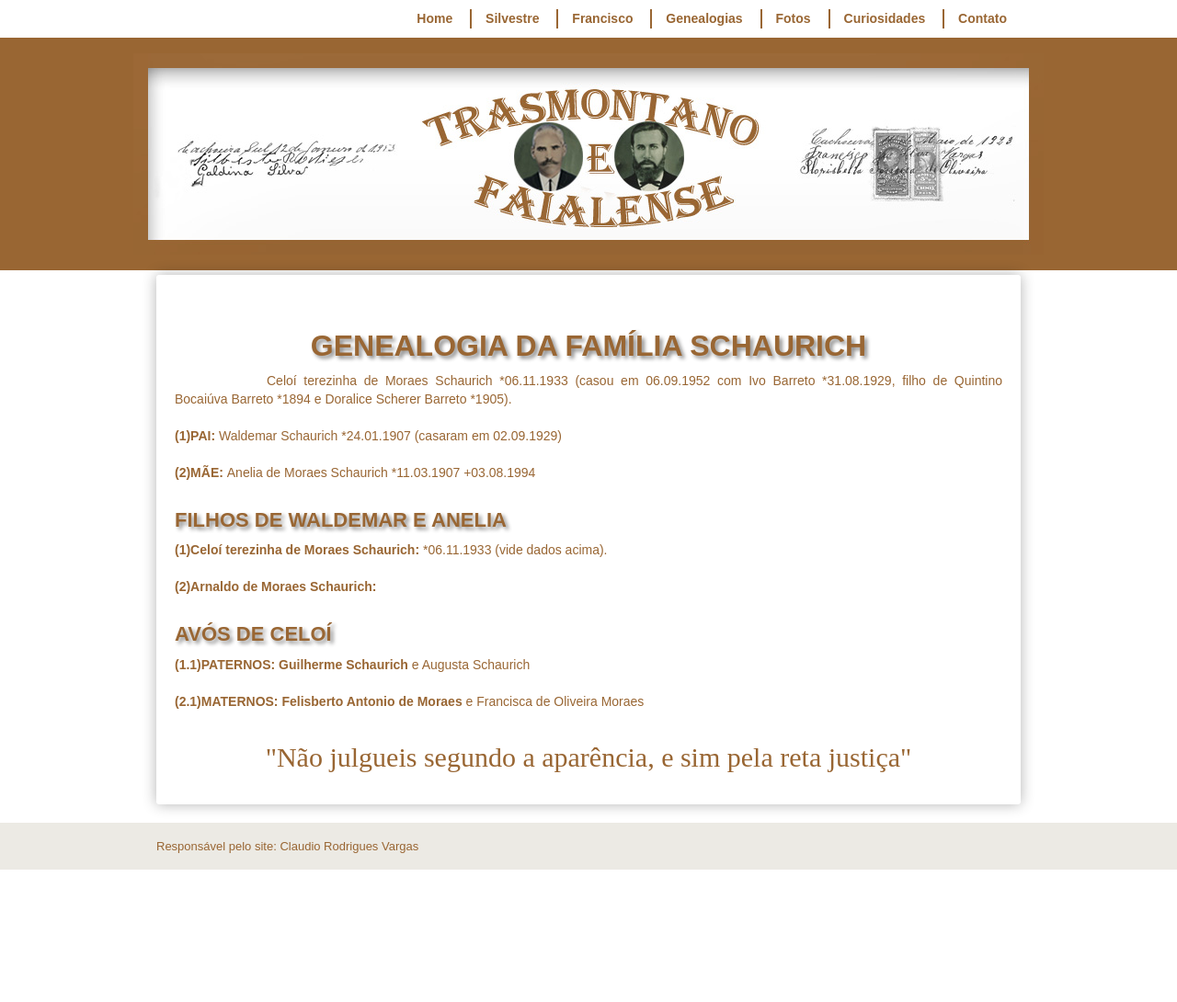
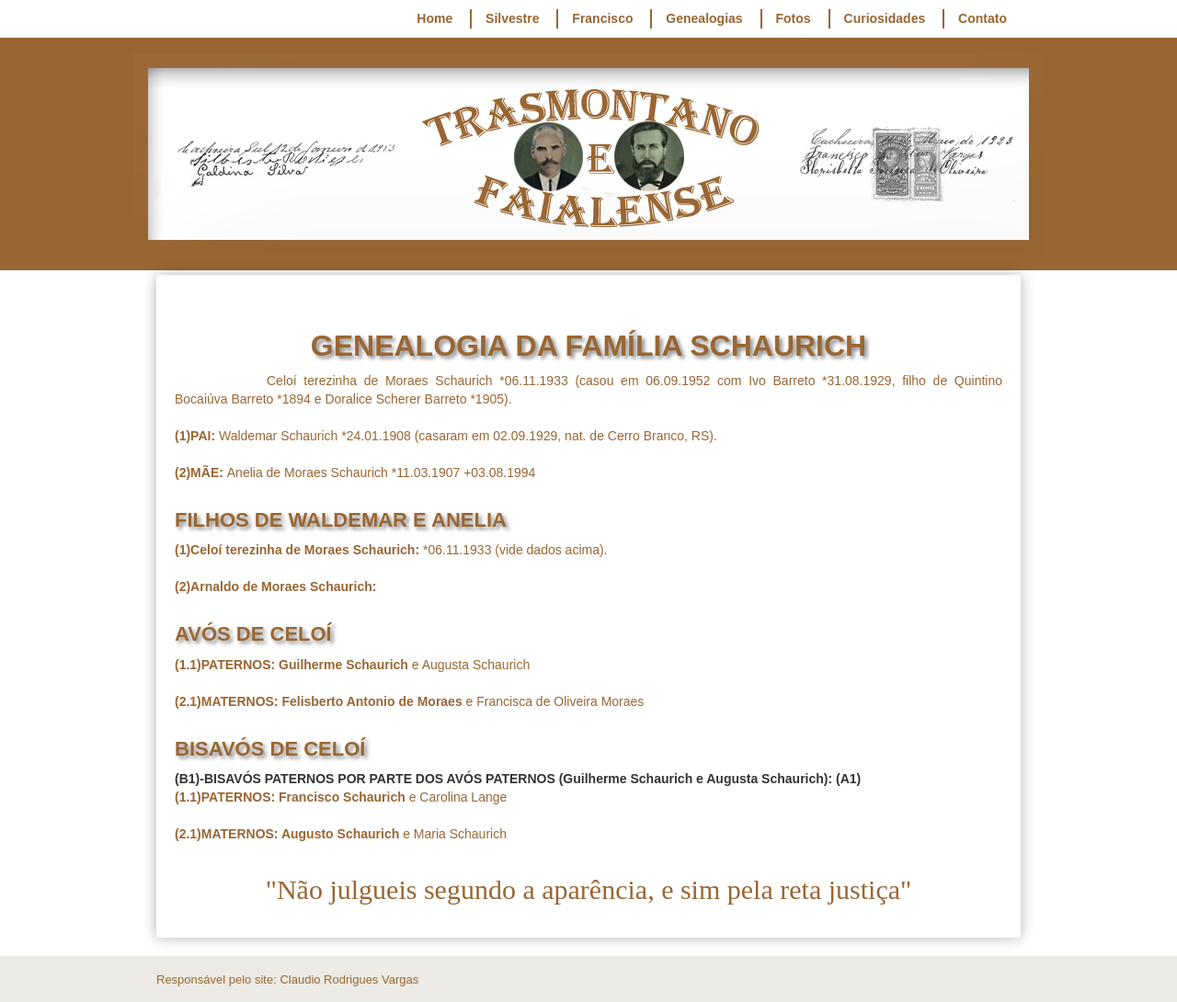
Before and after one commit to claudiovargas1955/claudiovargas1955.github.io, a Jekyll site: the page built from _pages/familia-schaurich.html, in a window 1280 px wide. Shown: the whole page at 92% size. Built offline with Jekyll 4.4.1, drawn with Linux system fonts in a browser that asks for light colours; some web fonts are replaced; before the commit the page ends 946 px from its top, so only the background shows below that.

Commit message:
Update familia-schaurich.html

```diff
--- a/_pages/familia-schaurich.html
+++ b/_pages/familia-schaurich.html
@@ -99,7 +99,7 @@ details[open] summary {color:#996633;
 <b><p style="text-indent:100px";/>Celoí terezinha de Moraes Schaurich *06.11.1933 (casou em 06.09.1952 com Ivo Barreto *31.08.1929,
 filho de Quintino Bocaiúva Barreto *1894 e Doralice Scherer Barreto *1905). <br><br>
 
-<b>(1)PAI: </b>Waldemar Schaurich *24.01.1907 (casaram em 02.09.1929)<br><br>
+<b>(1)PAI: </b>Waldemar Schaurich *24.01.1908 (casaram em 02.09.1929, nat. de Cerro Branco, RS).<br><br>
 
 <b>(2)MÃE: </b>Anelia de Moraes Schaurich *11.03.1907 +03.08.1994 <br><br>
 
@@ -113,4 +113,11 @@ filho de Quintino Bocaiúva Barreto *1894 e Doralice Scherer Barreto *1905). <br
 
 <b>(2.1)MATERNOS: Felisberto Antonio de Moraes </b>e Francisca de Oliveira Moraes <br><br>
 
+<h4>BISAVÓS DE CELOÍ</h4>
+(B1)-BISAVÓS PATERNOS POR PARTE DOS AVÓS PATERNOS (Guilherme Schaurich e Augusta Schaurich): (A1)
+<p><b>(1.1)PATERNOS: Francisco Schaurich </b>e Carolina Lange <br><br>
+
+<b>(2.1)MATERNOS: Augusto Schaurich </b>e Maria Schaurich <br><br>
+
+
 <p style="text-align:center; color:#996633; font-size:30px; font-family: 'Rancho', cursive ">"Não julgueis segundo a aparência, e sim pela reta justiça"</p>
```
